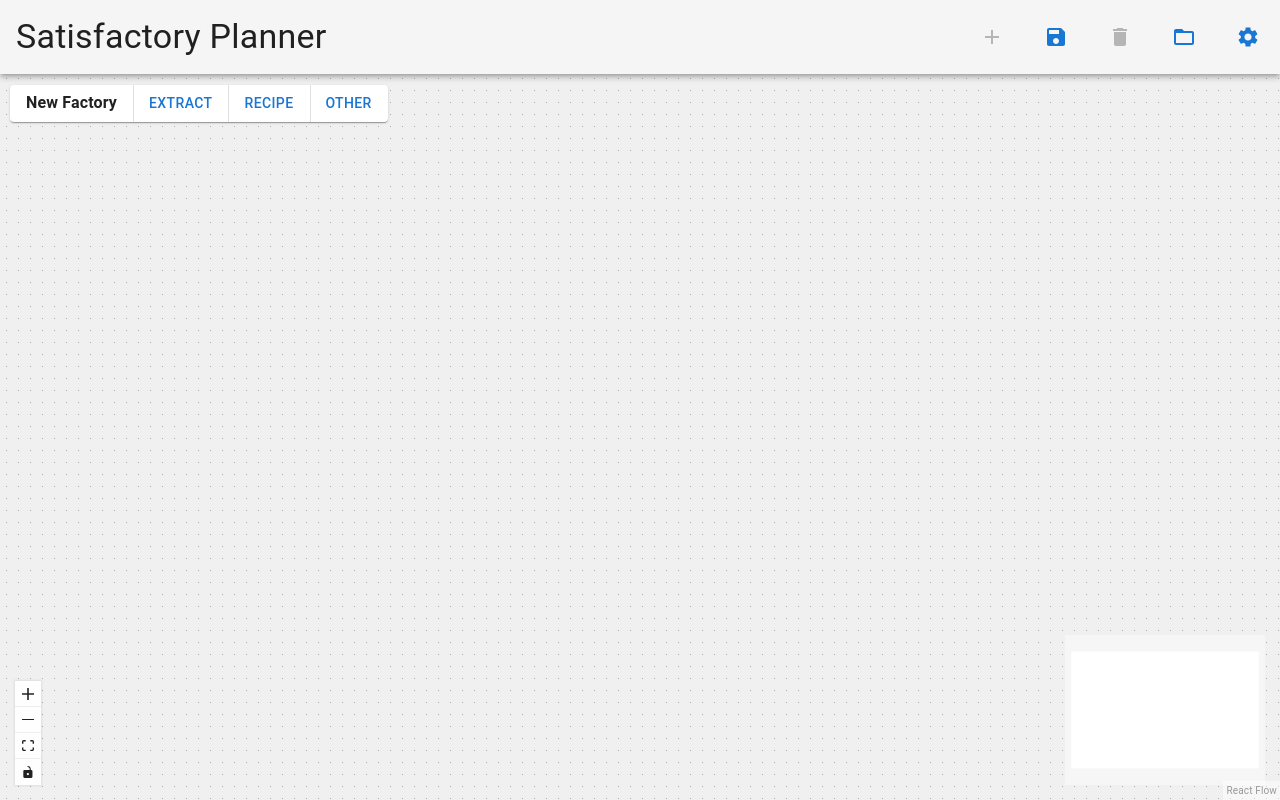
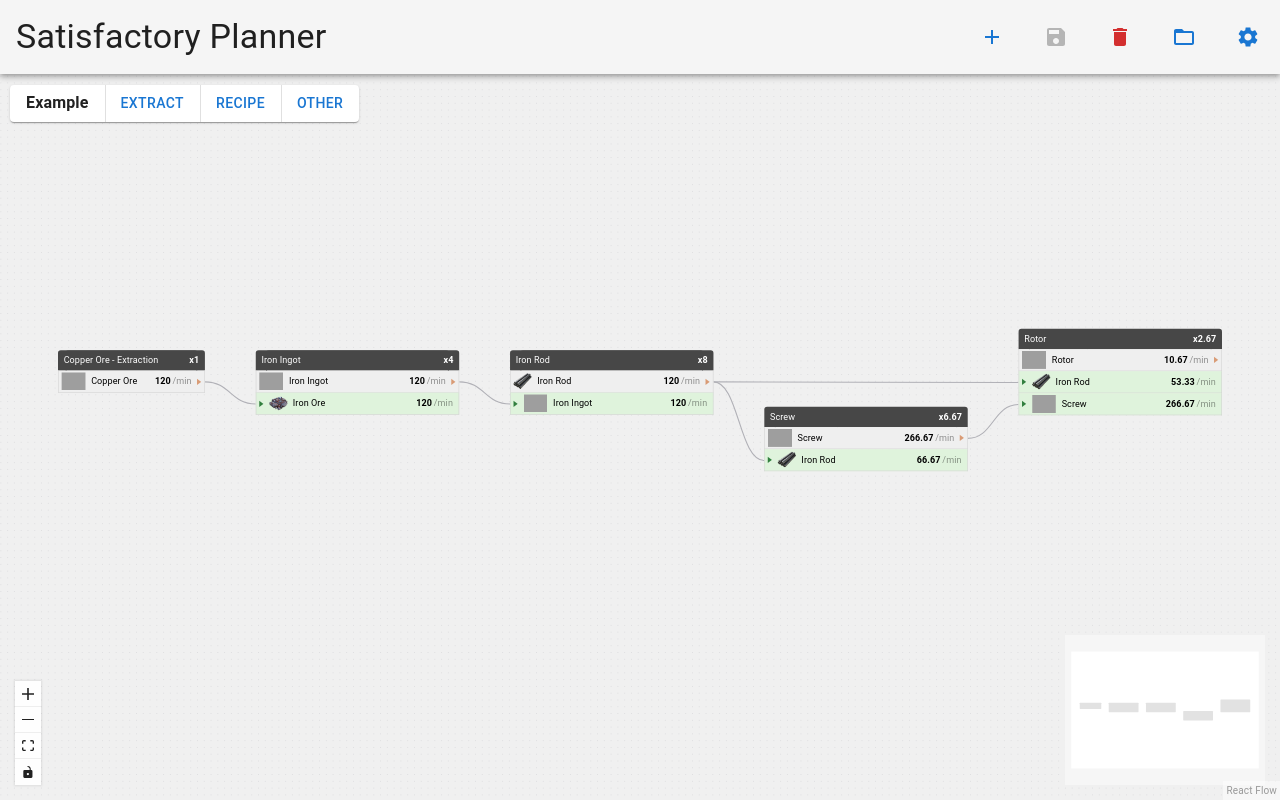
Before and after one commit to QuantumWarp/satisfactory-planner, a React (Vite) app: page / in a window 1280 px wide. Built offline with nearby package versions, Linux system fonts and the light colour scheme; grey boxes are pictures that could not be loaded.

Commit message:
Example factory

```diff
--- a/src/components/nodes/RecipeNode.tsx
+++ b/src/components/nodes/RecipeNode.tsx
@@ -42,7 +42,7 @@
             {recipe.isExtraction ? " - Extraction" : ""}
           </span>
           <span style={{ fontWeight: "bold" }}>
-            x{Math.round(multiplier || 1)}
+            x{multiplier ? Math.round(multiplier * 100) / 100 : 1}
           </span>
         </div>
 
--- a/src/components/top-bar/TopBar.tsx
+++ b/src/components/top-bar/TopBar.tsx
@@ -52,7 +52,7 @@
 
           <Tooltip title={isUnsaved ? "Unsaved" : "Delete Factory"}>
             <Box display="flex" alignItems="stretch">
-              <Button disabled={isUnsaved} onClick={remove} color="error">
+              <Button disabled={isUnsaved} onClick={() => setDeleteOpen(true)} color="error">
                 <Delete />
               </Button>
               </Box>
--- /dev/null
+++ b/src/storage/factory.example.ts
@@ -0,0 +1,149 @@
+import { Factory } from "./factory";
+
+export const example: Factory = {
+  id: "example",
+  name: "Example",
+  nodes: [
+    {
+      id: "1",
+      type: "recipeNode",
+      position: { x: -900, y: 0 },
+      data: {
+        recipe: {
+          name: "Copper Ore",
+          producerKey: "Build_MinerMk2_C",
+          ingredients: [],
+          products: [
+            { itemKey: "Desc_OreCopper_C", amount: 1 }
+          ],
+          duration: 0.5,
+          isAlternate: false,
+          isExtraction: true
+        }
+      }
+    },
+    {
+      id: "2",
+      type: "recipeNode",
+      position: { x: 800, y: -38 },
+      data: {
+        recipe: {
+          name: "Rotor",
+          producerKey: "Build_AssemblerMk1_C",
+          ingredients: [
+            { itemKey: "Desc_IronRod_C", amount: 5 },
+            { itemKey: "Desc_IronScrew_C", amount: 25 }
+          ],
+          products: [
+            { itemKey: "Desc_Rotor_C", amount: 1 }
+          ],
+          duration: 15,
+          isAlternate: false,
+          isExtraction: false
+        },
+        multiplier: 8 / 3
+      }
+    },
+    {
+      id: "3",
+      type: "recipeNode",
+      position: { x: -100, y: 0 },
+      data: {
+        recipe: {
+          name: "Iron Rod",
+          producerKey: "Build_ConstructorMk1_C",
+          ingredients: [
+            { itemKey: "Desc_IronIngot_C", amount: 1 }
+          ],
+          products: [
+            { itemKey: "Desc_IronRod_C", amount: 1 }
+          ],
+          duration: 4,
+          isAlternate: false,
+          isExtraction: false
+        },
+        multiplier: 8
+      }
+    },
+    {
+      id: "4",
+      type: "recipeNode",
+      position: { x: -550, y: 0 },
+      data: {
+        recipe: {
+          name: "Iron Ingot",
+          producerKey: "Build_SmelterMk1_C",
+          ingredients: [
+            { itemKey: "Desc_OreIron_C", amount: 1 }
+          ],
+          products: [
+            { itemKey: "Desc_IronIngot_C", amount: 1 }
+          ],
+          duration: 2,
+          isAlternate: false,
+          isExtraction: false
+        },
+        multiplier: 4
+      }
+    },
+    {
+      id: "5",
+      type: "recipeNode",
+      position: { x: 350, y: 100 },
+      data: {
+        recipe: {
+          name: "Screw",
+          producerKey: "Build_ConstructorMk1_C",
+          ingredients: [
+            { itemKey: "Desc_IronRod_C", amount: 1 }
+          ],
+          products: [
+            { itemKey: "Desc_IronScrew_C", amount: 4 }
+          ],
+          duration: 6,
+          isAlternate: false,
+          isExtraction: false
+        },
+        multiplier: 20 / 3
+      }
+    }
+  ],
+  edges: [
+    {
+      id: "3",
+      source: "3",
+      sourceHandle: "product-Desc_IronRod_C",
+      target: "2",
+      targetHandle: "ingredient-Desc_IronRod_C"
+    },
+    {
+      id: "4",
+      source: "4",
+      sourceHandle: "product-Desc_IronIngot_C",
+      target: "3",
+      targetHandle: "ingredient-Desc_IronIngot_C"
+    },
+    {
+      id: "5",
+      source: "3",
+      sourceHandle: "product-Desc_IronRod_C",
+      target: "5",
+      targetHandle: "ingredient-Desc_IronRod_C"
+    },
+    {
+      source: "5",
+      sourceHandle: "product-Desc_IronScrew_C",
+      target: "2",
+      targetHandle: "ingredient-Desc_IronScrew_C",
+      id: "xy-edge__5product-Desc_IronScrew_C-2ingredient-Desc_IronScrew_C"
+    },
+    {
+      source: "1",
+      sourceHandle: "product-Desc_OreCopper_C",
+      target: "4",
+      targetHandle: "ingredient-Desc_OreIron_C",
+      id: "xy-edge__1product-Desc_OreCopper_C-4ingredient-Desc_OreIron_C"
+    }
+  ],
+  updated: 1
+}
--- a/src/storage/factory.storage.ts
+++ b/src/storage/factory.storage.ts
@@ -1,4 +1,5 @@
 import { Factory } from "./factory";
+import { example } from "./factory.example";
 
 export const getFactories = (): Factory[] => {
   const keys = Object.keys(localStorage);
@@ -28,6 +29,13 @@
 }
 
 export const getInitialFactory = (): Factory => {
+  const loaded = localStorage.getItem("loaded");
+  localStorage.setItem("loaded", "true");
+
+  if (!loaded) {
+    saveFactory(example);
+  }
+
   const keys = Object.keys(localStorage);
   const factoryIds = keys
     .filter((x) => x.startsWith("factory-"))
```
